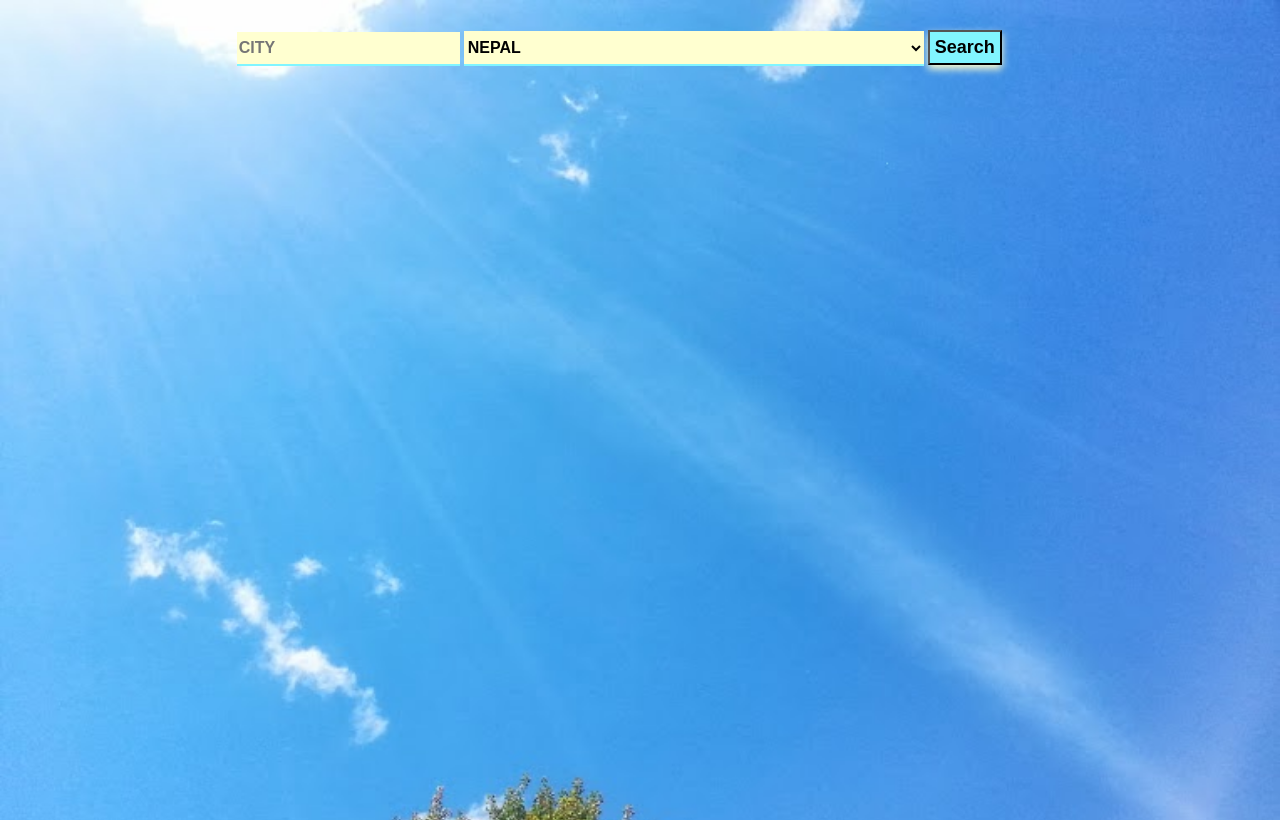
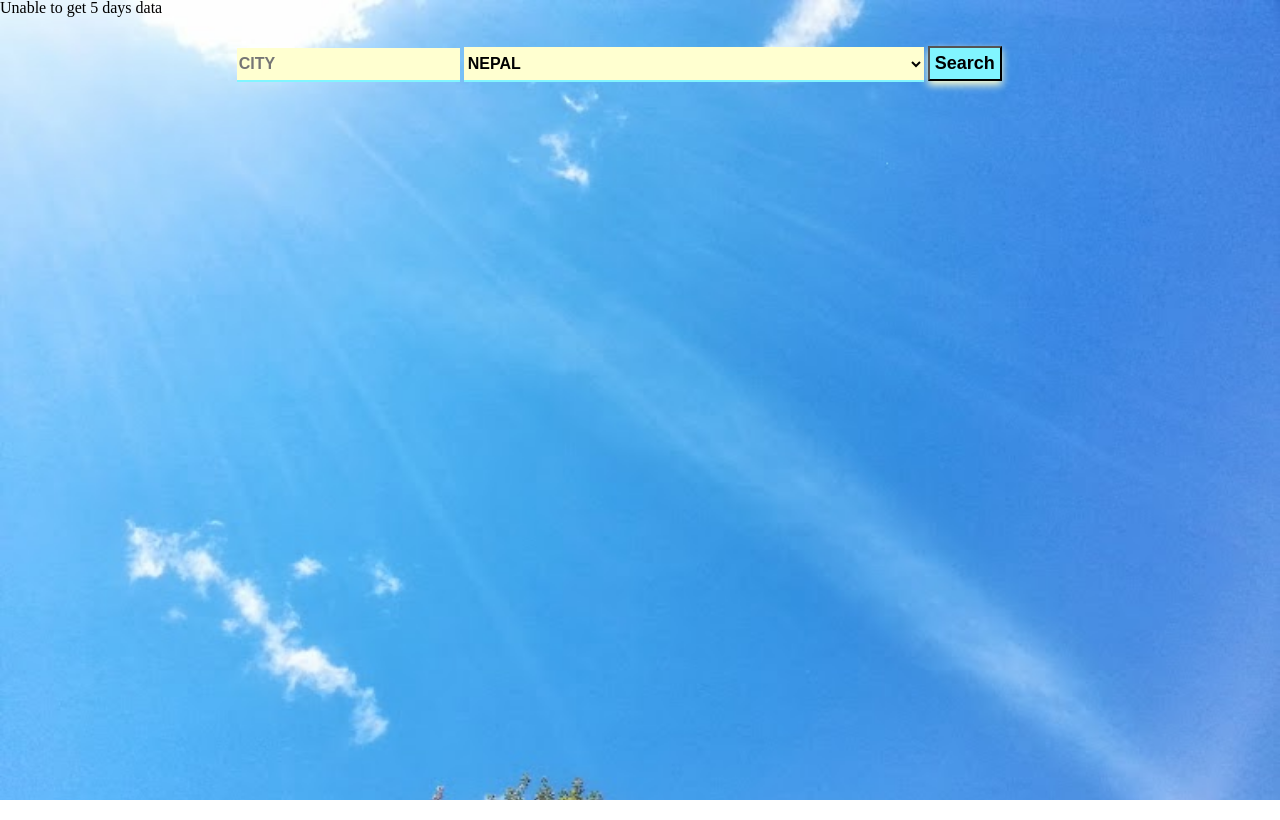
Before and after one commit to sumancrest0001/weather-app, a website built with webpack: page dist/index.html in a window 1280 px wide. Both pictures are taken after typing "Sample" into the empty fields and a click on the button "Search". Built offline with Linux system fonts and the light colour scheme; no server answers.

Commit message:
alert error fixed

```diff
--- a/src/index.js
+++ b/src/index.js
@@ -2,7 +2,7 @@ import Search from './models/search';
 import Future from './models/fiveDays';
 import * as searchView from './views/searchView';
 import * as fiveDaysView from './views/fiveDaysViews';
-import dom from './views/base';
+import { dom, displayMessage } from './views/base';
 
 const state = {
   type: '℃',
@@ -17,7 +17,7 @@ const mainController = async (query) => {
     searchView.renderCurrentData(state.search, state.type);
   } catch (error) {
     searchView.clearLoader();
-    alert('City not found');
+    displayMessage('City not found');
   }
 };
 
@@ -28,7 +28,7 @@ const forecastController = async (query) => {
     fiveDaysView.renderDays(state.future.result, state.type);
     fiveDaysView.hourItem(state.future.result, 0, state.type);
   } catch (error) {
-    alert('Unable to get 5 days data');
+    displayMessage('Unable to get 5 days data');
   }
 };
 
--- a/src/models/fiveDays.js
+++ b/src/models/fiveDays.js
@@ -1,5 +1,6 @@
-import { axios } from 'axios';
+import axios from 'axios';
 import key from './config';
+import { displayMessage } from '../views/base';
 
 export default class Future {
   constructor(city, country) {
@@ -12,7 +13,7 @@ export default class Future {
       const res = await axios(`https://api.openweathermap.org/data/2.5/forecast?q=${this.city},${this.country}&units=metric&appid=${key}`);
       this.result = res.data.list;
     } catch (error) {
-      alert(error);
+      displayMessage(error);
     }
   }
 }
--- a/src/models/search.js
+++ b/src/models/search.js
@@ -1,5 +1,6 @@
-import { axios } from 'axios';
+import axios from 'axios';
 import key from './config';
+import { displayMessage } from '../views/base';
 
 function formatTime(unixTimestamp) {
   const date = new Date(unixTimestamp * 1000);
@@ -33,7 +34,7 @@ export default class Search {
       this.sunset = formatTime(searchData.sys.sunset);
       this.weatherDes = searchData.weather[0].description;
     } catch (error) {
-      alert(error);
+      displayMessage('Something is not ok');
     }
   }
 }
--- a/src/views/base.js
+++ b/src/views/base.js
@@ -1,4 +1,5 @@
 const dom = {
+  messageBox: document.querySelector('.message'),
   searchForm: document.getElementsByTagName('form'),
   cityInput: document.querySelector('.search__city'),
   countryInput: document.querySelector('.search__country'),
@@ -9,4 +10,10 @@ const dom = {
   unitbtn: document.querySelector('.temp-unit'),
 };
 
-export default dom;
+function displayMessage(msg) {
+  setTimeout(() => {
+    dom.messageBox.textContent = msg;
+  }, 2000);
+}
+
+export { dom, displayMessage };
--- a/src/views/fiveDaysViews.js
+++ b/src/views/fiveDaysViews.js
@@ -1,5 +1,5 @@
 import { correctTemp } from '../models/search';
-import dom from './base';
+import { dom } from './base';
 
 function getDate(dataArr) {
   const newArr = dataArr.split(' ').shift();
@@ -14,6 +14,7 @@ function getHour(dataArr) {
 }
 
 function renderDays(data, type) {
+  dom.messageBox.textContent = '';
   dom.daySection.innerHTML = '';
   let html = ' ';
   for (let i = 0; i < 5; i += 1) {
--- a/src/views/searchView.js
+++ b/src/views/searchView.js
@@ -1,4 +1,4 @@
-import dom from './base';
+import { dom } from './base';
 import { correctTemp } from '../models/search';
 
 export const getInput = () => {
```
Also changed, not shown: dist/index.html, dist/main.js.
